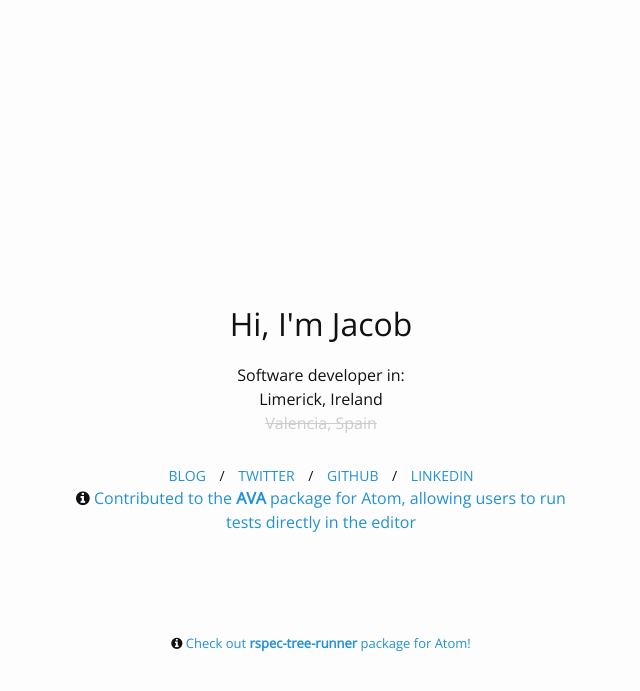
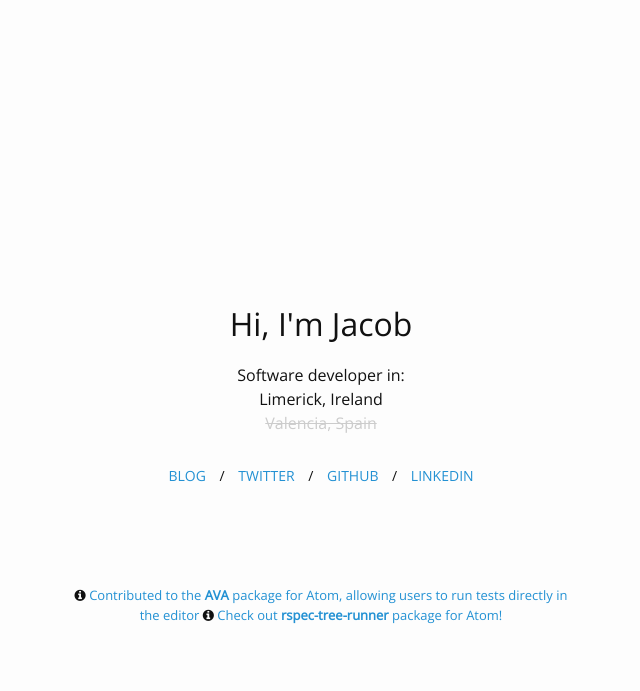
Before and after one commit to jacobmendoza/jacobmendoza.github.io, a Jekyll site: the page built from index.html, in a window 1280 px wide. Shown: the top 691 px of the page, without its empty margins (319-959 px from the left). Built offline with Jekyll 4.4.1, drawn with Linux system fonts in a browser that asks for light colours; nearby versions of some CDN libraries.

Commit message:
Added Atom AVA package contribution - fixing styles

```diff
--- a/css/main.scss
+++ b/css/main.scss
@@ -54,7 +54,7 @@ a {
   height: 500px;
   text-align: center;
 
-  #rspec-tree-runner {
+  #contributions {
     font-size: 13px;
     margin-top: 100px;
   }
--- a/index.html
+++ b/index.html
@@ -13,10 +13,8 @@ layout: landing
      <a target="_blank" href="https://github.com/jacobmendoza">Github</a> /
      <a target="_blank" href="https://es.linkedin.com/in/jacobmendozapadilla/en">LinkedIn</a>
   </div>
-  <div id="atom-ava">
+    <div id="contributions">
     <i class="fa fa-info-circle"></i>&nbsp;<a target="_blank"  href="https://github.com/avajs/atom-ava">Contributed to the <strong>AVA</strong> package for Atom, allowing users to run tests directly in the editor</a>
-  </div>
-  <div id="rspec-tree-runner">
     <i class="fa fa-info-circle"></i>&nbsp;<a target="_blank"  href="https://atom.io/packages/rspec-tree-runner">Check out <strong>rspec-tree-runner</strong> package for Atom!</a>
   </div>
 </div>
```
